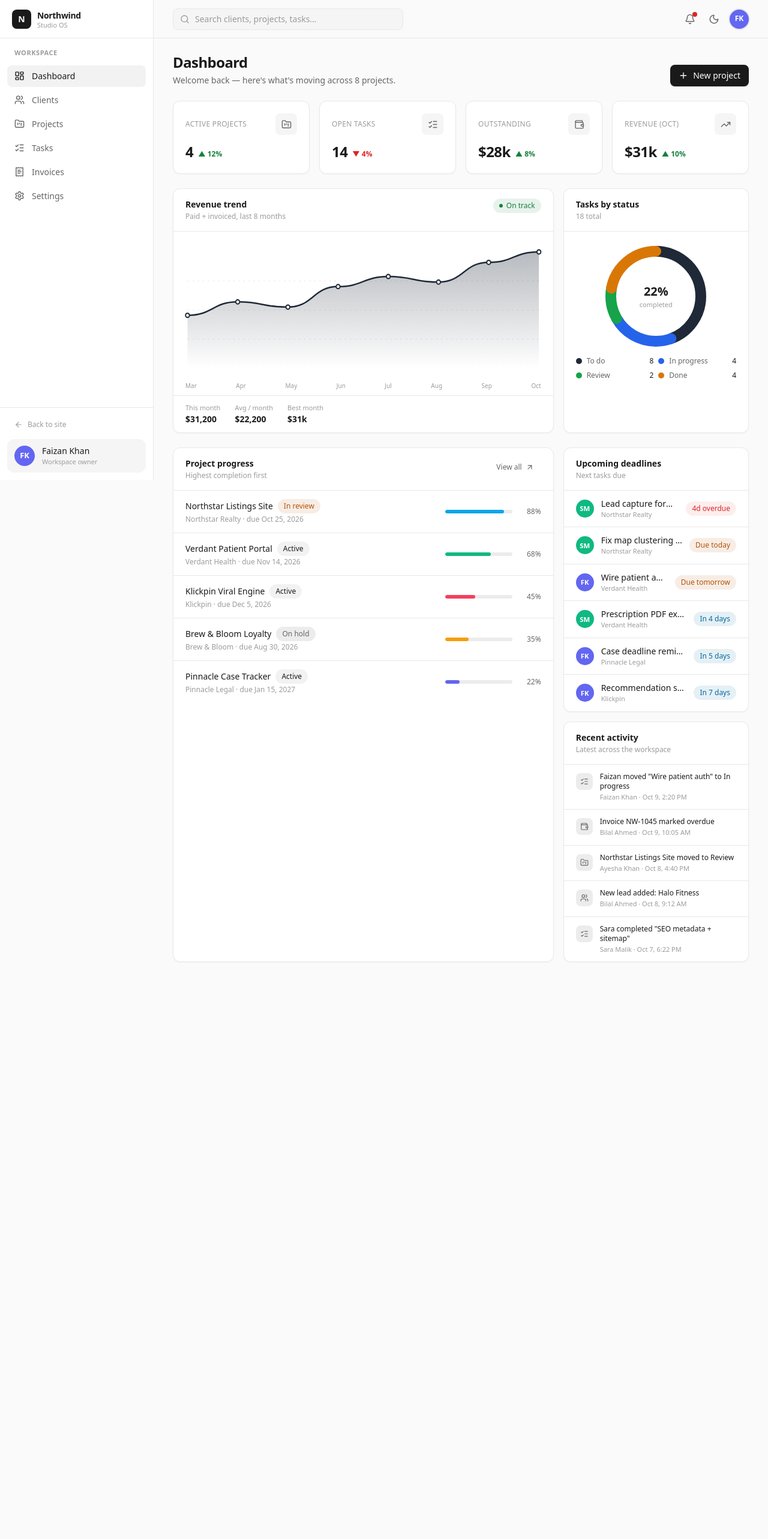
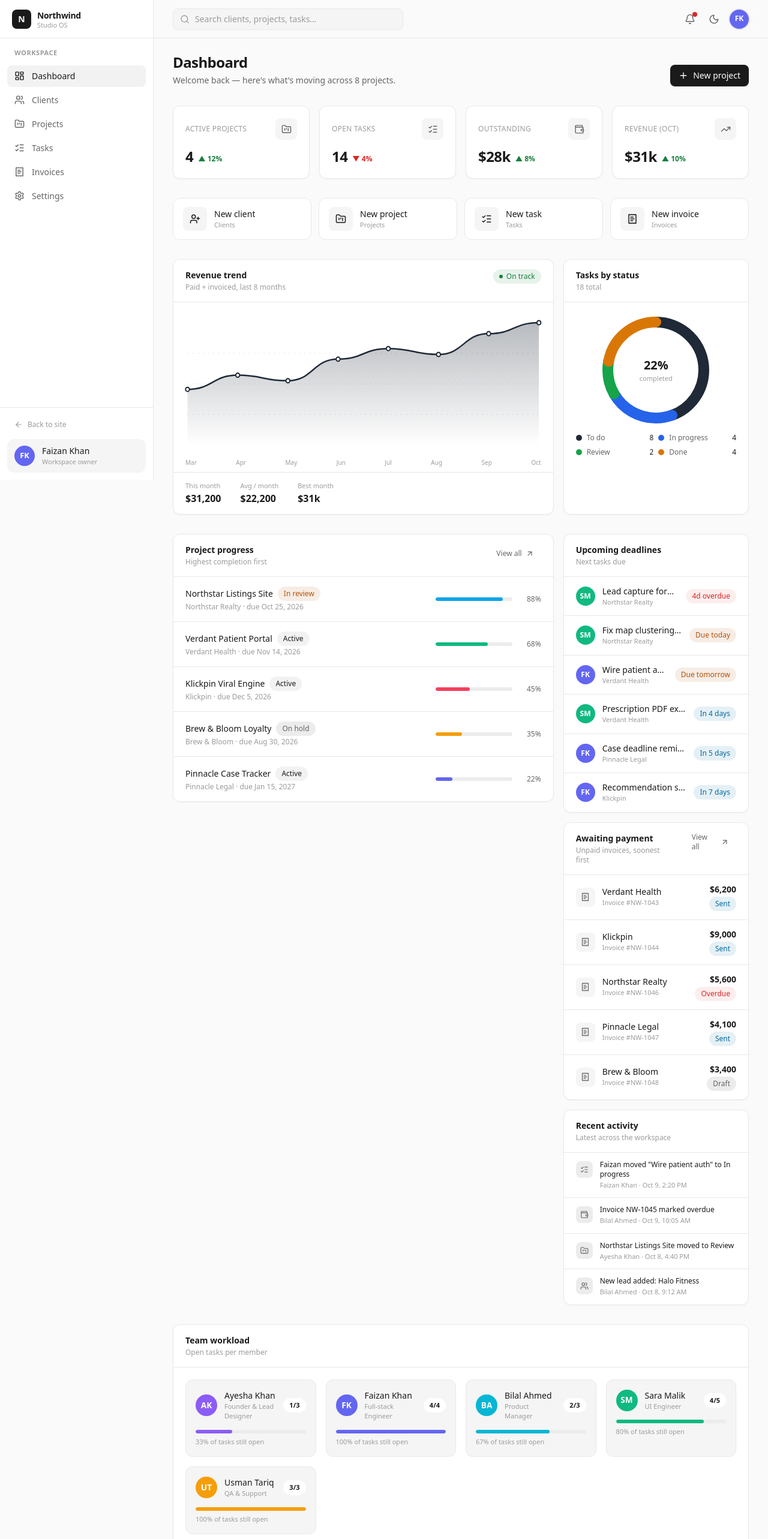
Before and after one commit to Faizan-khan144/northwind, a React (Vite) app: page /dashboard in a window 1280 px wide. Shown: the top 2566 px of the page at 60% size. Before the commit the page ends 1628 px from the top, so only its background shows below. Built offline with nearby package versions, Linux system fonts and the light colour scheme.

Commit message:
feat: richer dashboard — quick actions, workloads, animated stats

```diff
--- a/src/pages/Dashboard.jsx
+++ b/src/pages/Dashboard.jsx
@@ -5,7 +5,9 @@ import {
   FolderKanban,
   ListChecks,
   Plus,
+  ReceiptText,
   TrendingUp,
+  UserPlus,
   Users,
   Wallet,
 } from 'lucide-react'
@@ -19,9 +21,10 @@ import {
   CardHeader,
   PageHeader,
   ProgressBar,
+  Reveal,
   StatCard,
 } from '../components/ui.jsx'
-import { PROJECT_STATUS, TASK_COLUMNS, TASK_STATUS } from '../data.js'
+import { INVOICE_STATUS, PROJECT_STATUS, TASK_COLUMNS, TASK_STATUS } from '../data.js'
 import { compactCurrency, currency, formatDate, formatDateTime, relativeDue } from '../lib/utils.js'
 
 const ACTIVITY_ICON = {
@@ -30,6 +33,13 @@ const ACTIVITY_ICON = {
   project: FolderKanban,
   client: Users,
 }
+
+const QUICK_ACTIONS = [
+  { to: '/clients', icon: UserPlus, label: 'New client', hint: 'Clients' },
+  { to: '/projects', icon: FolderKanban, label: 'New project', hint: 'Projects' },
+  { to: '/tasks', icon: ListChecks, label: 'New task', hint: 'Tasks' },
+  { to: '/invoices', icon: ReceiptText, label: 'New invoice', hint: 'Invoices' },
+]
 
 export default function Dashboard() {
   const { db } = useStore()
@@ -61,8 +71,22 @@ export default function Dashboard() {
     .sort((a, b) => b.progress - a.progress)
     .slice(0, 5)
 
+  const workload = members.map((m) => {
+    const assigned = tasks.filter((t) => t.assigneeId === m.id)
+    const open = assigned.filter((t) => t.status !== 'done').length
+    return { m, total: assigned.length, open, pct: assigned.length ? Math.round((open / assigned.length) * 100) : 0 }
+  })
+
+  const awaiting = invoices
+    .filter((i) => i.status !== 'paid')
+    .sort((a, b) => new Date(a.due) - new Date(b.due))
+    .slice(0, 5)
+
+  const doneShare = tasks.length ? Math.round((tasks.filter((t) => t.status === 'done').length / tasks.length) * 100) : 0
+
   return (
-    <div className="space-y-6">
+    <div className="space-y-8">
+      <Reveal y={10}>
         <PageHeader
           title="Dashboard"
           subtitle={`Welcome back — here's what's moving across ${projects.length} projects.`}
@@ -72,23 +96,47 @@ export default function Dashboard() {
             </Button>
           }
         />
+      </Reveal>
 
-      <div className="stagger grid grid-cols-1 gap-4 sm:grid-cols-2 xl:grid-cols-4">
-        <StatCard label="Active projects" value={activeProjects.length} delta={12} icon={FolderKanban} accent="indigo" />
-        <StatCard label="Open tasks" value={openTasks.length} delta={-4} icon={ListChecks} accent="cyan" />
-        <StatCard label="Outstanding" value={compactCurrency(outstanding)} delta={8} icon={Wallet} accent="amber" />
-        <StatCard label="Revenue (Oct)" value={compactCurrency(thisMonth)} delta={revenueDelta} icon={TrendingUp} accent="emerald" />
+      <div className="grid grid-cols-1 gap-4 sm:grid-cols-2 xl:grid-cols-4">
+        <Reveal delay={40}><StatCard label="Active projects" value={activeProjects.length} animate={activeProjects.length} delta={12} icon={FolderKanban} /></Reveal>
+        <Reveal delay={90}><StatCard label="Open tasks" value={openTasks.length} animate={openTasks.length} delta={-4} icon={ListChecks} /></Reveal>
+        <Reveal delay={140}><StatCard label="Outstanding" value={compactCurrency(outstanding)} delta={8} icon={Wallet} /></Reveal>
+        <Reveal delay={190}>
+          <StatCard label="Revenue (Oct)" value={compactCurrency(thisMonth)} animate={thisMonth} format={(n) => compactCurrency(n)} delta={revenueDelta} icon={TrendingUp} />
+        </Reveal>
       </div>
 
+      <Reveal delay={80}>
+        <div className="grid grid-cols-2 gap-3 sm:grid-cols-4">
+          {QUICK_ACTIONS.map((a) => (
+            <Link
+              key={a.label}
+              to={a.to}
+              className="hover-lift group flex items-center gap-3 rounded-xl border border-line bg-surface px-4 py-3.5"
+            >
+              <span className="inline-flex h-10 w-10 shrink-0 items-center justify-center rounded-lg bg-surface-2 text-fg transition-colors group-hover:bg-fg group-hover:text-bg">
+                <a.icon size={18} />
+              </span>
+              <span className="min-w-0">
+                <span className="block truncate text-sm font-medium text-fg">{a.label}</span>
+                <span className="block text-[11px] text-faint">{a.hint}</span>
+              </span>
+            </Link>
+          ))}
+        </div>
+      </Reveal>
+
       <div className="grid grid-cols-1 gap-4 xl:grid-cols-3">
-        <Card className="xl:col-span-2">
+        <Reveal delay={60} className="xl:col-span-2">
+          <Card className="h-full">
             <CardHeader
               title="Revenue trend"
               subtitle="Paid + invoiced, last 8 months"
               action={<Badge tone="success" dot>On track</Badge>}
             />
             <div className="px-4 pt-4 pb-2">
-            <AreaChart data={revenue} height={230} />
+              <AreaChart data={revenue} height={240} />
               <div className="flex justify-between px-1 pt-1">
                 {revenue.map((r) => (
                   <span key={r.month} className="text-[10px] font-medium text-faint">
@@ -97,34 +145,36 @@ export default function Dashboard() {
                 ))}
               </div>
             </div>
-          <div className="flex items-center gap-6 border-t border-line px-5 py-3">
+            <div className="flex items-center gap-8 border-t border-line px-5 py-3.5">
               <div>
                 <p className="text-[11px] text-faint">This month</p>
-              <p className="tabular text-sm font-semibold text-fg">{currency(thisMonth)}</p>
+                <p className="tabular text-base font-semibold text-fg">{currency(thisMonth)}</p>
               </div>
               <div>
                 <p className="text-[11px] text-faint">Avg / month</p>
-              <p className="tabular text-sm font-semibold text-fg">
+                <p className="tabular text-base font-semibold text-fg">
                   {currency(Math.round(revenue.reduce((s, r) => s + r.value, 0) / revenue.length))}
                 </p>
               </div>
               <div>
                 <p className="text-[11px] text-faint">Best month</p>
-              <p className="tabular text-sm font-semibold text-fg">
+                <p className="tabular text-base font-semibold text-fg">
                   {compactCurrency(Math.max(...revenue.map((r) => r.value)))}
                 </p>
               </div>
             </div>
           </Card>
+        </Reveal>
 
-        <Card>
+        <Reveal delay={120}>
+          <Card className="h-full">
             <CardHeader title="Tasks by status" subtitle={`${tasks.length} total`} />
             <div className="flex flex-col items-center gap-4 px-5 py-6">
               <Donut
                 segments={byStatus}
-              size={168}
+                size={178}
                 thickness={18}
-              centerLabel={`${Math.round((tasks.filter((t) => t.status === 'done').length / tasks.length) * 100)}%`}
+                centerLabel={`${doneShare}%`}
                 centerSub="completed"
               />
               <div className="grid w-full grid-cols-2 gap-2">
@@ -138,10 +188,12 @@ export default function Dashboard() {
               </div>
             </div>
           </Card>
+        </Reveal>
       </div>
 
       <div className="grid grid-cols-1 gap-4 xl:grid-cols-3">
-        <Card className="xl:col-span-2">
+        <Reveal delay={60} className="xl:col-span-2">
+          <Card>
             <CardHeader
               title="Project progress"
               subtitle="Highest completion first"
@@ -156,7 +208,7 @@ export default function Dashboard() {
                 <Link
                   key={p.id}
                   to={`/projects/${p.id}`}
-                className="flex items-center gap-4 px-5 py-3.5 transition-colors hover:bg-surface-2"
+                  className="flex items-center gap-4 px-5 py-4 transition-colors hover:bg-surface-2"
                 >
                   <div className="min-w-0 flex-1">
                     <div className="flex items-center gap-2">
@@ -167,23 +219,25 @@ export default function Dashboard() {
                       {clientById[p.clientId]?.name} · due {formatDate(p.due)}
                     </p>
                   </div>
-                <div className="hidden w-40 sm:block">
+                  <div className="hidden w-44 sm:block">
                     <ProgressBar value={p.progress} accent={clientById[p.clientId]?.accent} showLabel />
                   </div>
                 </Link>
               ))}
             </div>
           </Card>
+        </Reveal>
 
         <div className="space-y-4">
+          <Reveal delay={100}>
             <Card>
               <CardHeader title="Upcoming deadlines" subtitle="Next tasks due" />
               <div className="divide-y divide-line">
                 {upcoming.map((t) => {
                   const due = relativeDue(t.due)
                   return (
-                  <div key={t.id} className="flex items-center gap-3 px-5 py-3">
-                    <Avatar name={memberById[t.assigneeId]?.name ?? '—'} accent={memberById[t.assigneeId]?.accent} size={30} />
+                    <div key={t.id} className="flex items-center gap-3 px-5 py-3.5">
+                      <Avatar name={memberById[t.assigneeId]?.name ?? '—'} accent={memberById[t.assigneeId]?.accent} size={32} />
                       <div className="min-w-0 flex-1">
                         <p className="truncate text-sm text-fg">{t.title}</p>
                         <p className="text-[11px] text-faint">{clientById[projects.find((p) => p.id === t.projectId)?.clientId]?.name}</p>
@@ -194,11 +248,43 @@ export default function Dashboard() {
                 })}
               </div>
             </Card>
+          </Reveal>
 
+          <Reveal delay={140}>
+            <Card>
+              <CardHeader title="Awaiting payment" subtitle="Unpaid invoices, soonest first" action={
+                <Button as={Link} to="/invoices" variant="ghost" size="sm">
+                  View all <ArrowUpRight size={14} />
+                </Button>
+              } />
+              <div className="divide-y divide-line">
+                {awaiting.map((i) => {
+                  return (
+                    <div key={i.id} className="flex items-center gap-3 px-5 py-3.5">
+                      <span className="inline-flex h-8 w-8 shrink-0 items-center justify-center rounded-lg bg-surface-2 text-muted">
+                        <ReceiptText size={15} />
+                      </span>
+                      <div className="min-w-0 flex-1">
+                        <p className="truncate text-sm text-fg">{clientById[i.clientId]?.name ?? 'Client'}</p>
+                        <p className="text-[11px] text-faint">Invoice #{i.number}</p>
+                      </div>
+                      <div className="text-right">
+                        <p className="tabular text-sm font-semibold text-fg">{currency(i.amount)}</p>
+                        <Badge tone={INVOICE_STATUS[i.status].tone}>{INVOICE_STATUS[i.status].label}</Badge>
+                      </div>
+                    </div>
+                  )
+                })}
+                {awaiting.length === 0 && <p className="px-5 py-6 text-center text-sm text-faint">Nothing outstanding. Nice.</p>}
+              </div>
+            </Card>
+          </Reveal>
+
+          <Reveal delay={180}>
             <Card>
               <CardHeader title="Recent activity" subtitle="Latest across the workspace" />
               <div className="divide-y divide-line">
-              {activities.slice(0, 5).map((a) => {
+                {activities.slice(0, 4).map((a) => {
                   const Icon = ACTIVITY_ICON[a.type] ?? CalendarClock
                   return (
                     <div key={a.id} className="flex items-start gap-3 px-5 py-3">
@@ -216,8 +302,33 @@ export default function Dashboard() {
                 })}
               </div>
             </Card>
+          </Reveal>
         </div>
       </div>
+
+      <Reveal delay={120}>
+        <Card>
+          <CardHeader title="Team workload" subtitle="Open tasks per member" />
+          <div className="grid grid-cols-1 gap-4 p-5 sm:grid-cols-2 xl:grid-cols-4">
+            {workload.map(({ m: member, total, open, pct }) => (
+              <div key={member.id} className="rounded-xl border border-line bg-surface-2 p-4">
+                <div className="flex items-center gap-3">
+                  <Avatar name={member.name} accent={member.accent} size={36} />
+                  <div className="min-w-0">
+                    <p className="truncate text-sm font-medium text-fg">{member.name}</p>
+                    <p className="text-[11px] text-faint">{member.role}</p>
+                  </div>
+                  <span className="ml-auto rounded-full bg-surface px-2.5 py-1 text-[11px] font-semibold text-fg">
+                    {open}/{total}
+                  </span>
+                </div>
+                <ProgressBar value={pct} accent={member.accent} className="mt-3.5" />
+                <p className="mt-1.5 text-[11px] text-faint">{pct}% of tasks still open</p>
+              </div>
+            ))}
+          </div>
+        </Card>
+      </Reveal>
     </div>
   )
 }
```
Lines whose indentation alone changed are shown as unchanged.
